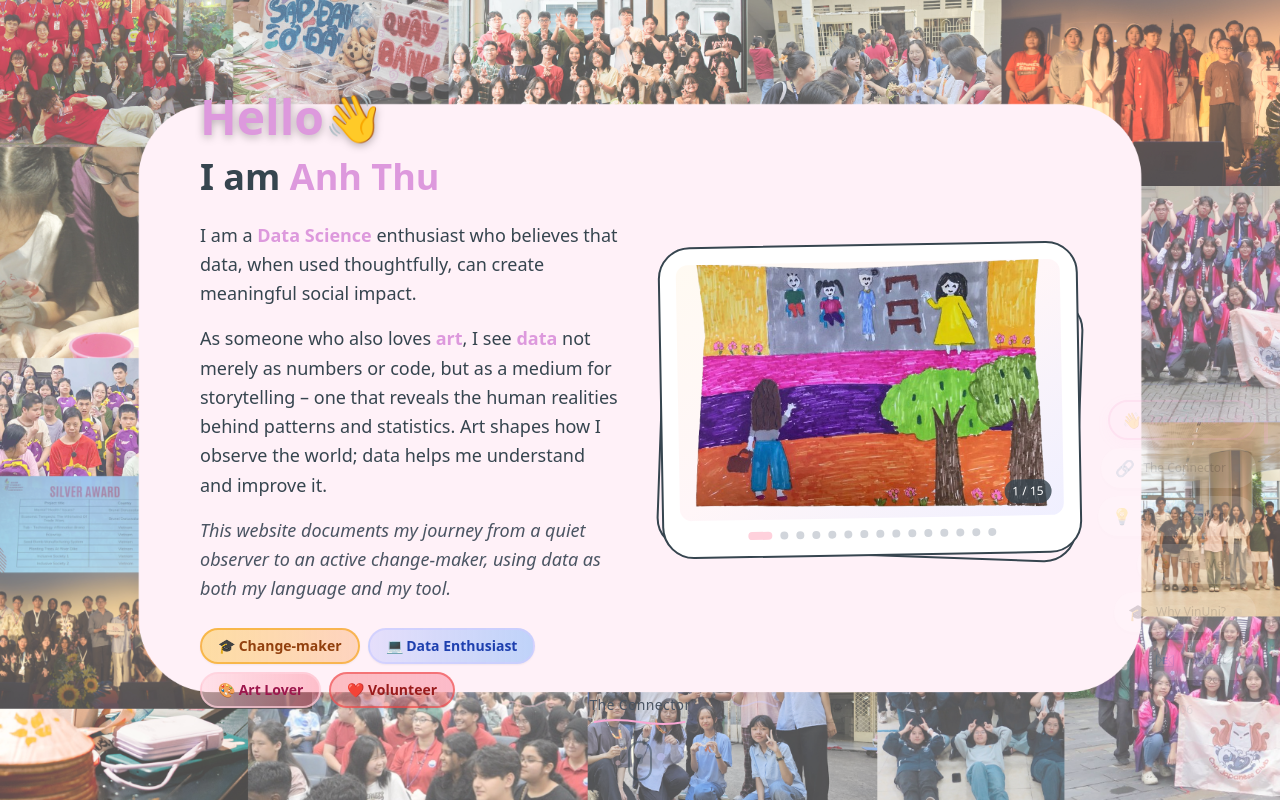
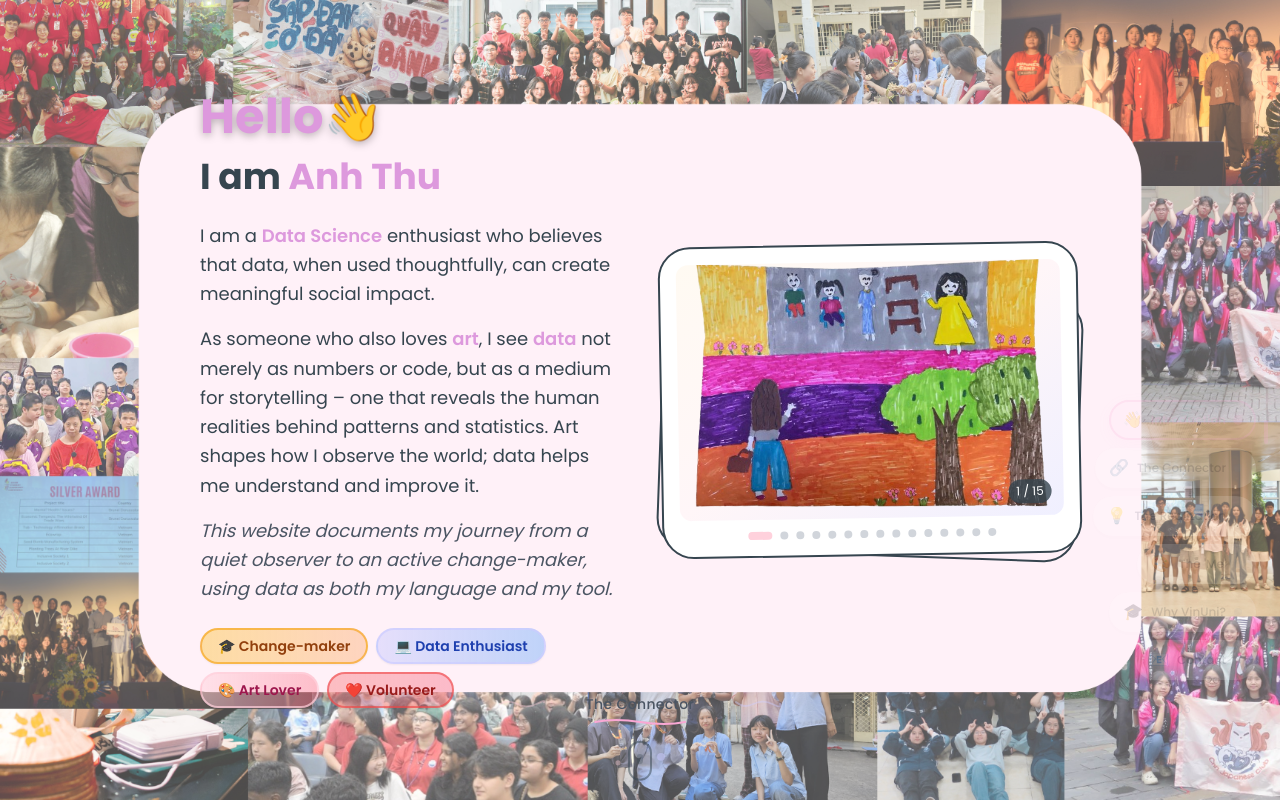
Before and after one commit to nguyendoanhthu0804-ui/web-protofilo, a React (Vite) app: page / in a window 1280 px wide. Built offline with nearby package versions, Linux system fonts and the light colour scheme.

Commit message:
Doi font poppins

```diff
--- a/index.html
+++ b/index.html
@@ -7,7 +7,9 @@
   <meta name="viewport" content="width=device-width, initial-scale=1.0" />
   <link rel="preconnect" href="https://fonts.googleapis.com">
   <link rel="preconnect" href="https://fonts.gstatic.com" crossorigin>
-  <link href="https://fonts.googleapis.com/css2?family=Caveat:wght@400;500;600;700&display=swap" rel="stylesheet">
+  <link
+    href="https://fonts.googleapis.com/css2?family=Caveat:wght@400;500;600;700&family=Poppins:wght@300;400;500;600;700&display=swap"
+    rel="stylesheet">
   <title>portfolio-data-science</title>
 </head>
 
--- a/src/index.css
+++ b/src/index.css
@@ -1,6 +1,14 @@
 @tailwind base;
 @tailwind components;
 @tailwind utilities;
+
+@layer base {
+
+  html,
+  body {
+    font-family: 'Poppins', sans-serif;
+  }
+}
 
 /* Hide scrollbar for Chrome, Safari and Opera */
 .no-scrollbar::-webkit-scrollbar {
@@ -9,6 +17,8 @@
 
 /* Hide scrollbar for IE, Edge and Firefox */
 .no-scrollbar {
-  -ms-overflow-style: none;  /* IE and Edge */
-  scrollbar-width: none;  /* Firefox */
+  -ms-overflow-style: none;
+  /* IE and Edge */
+  scrollbar-width: none;
+  /* Firefox */
 }
--- a/tailwind.config.js
+++ b/tailwind.config.js
@@ -14,6 +14,7 @@
             fontFamily: {
                 'handwriting': ['Patrick Hand', 'cursive'],
                 'mono': ['Fira Code', 'monospace'],
+                'poppins': ['Poppins', 'sans-serif'],
             }
         },
     },
```
